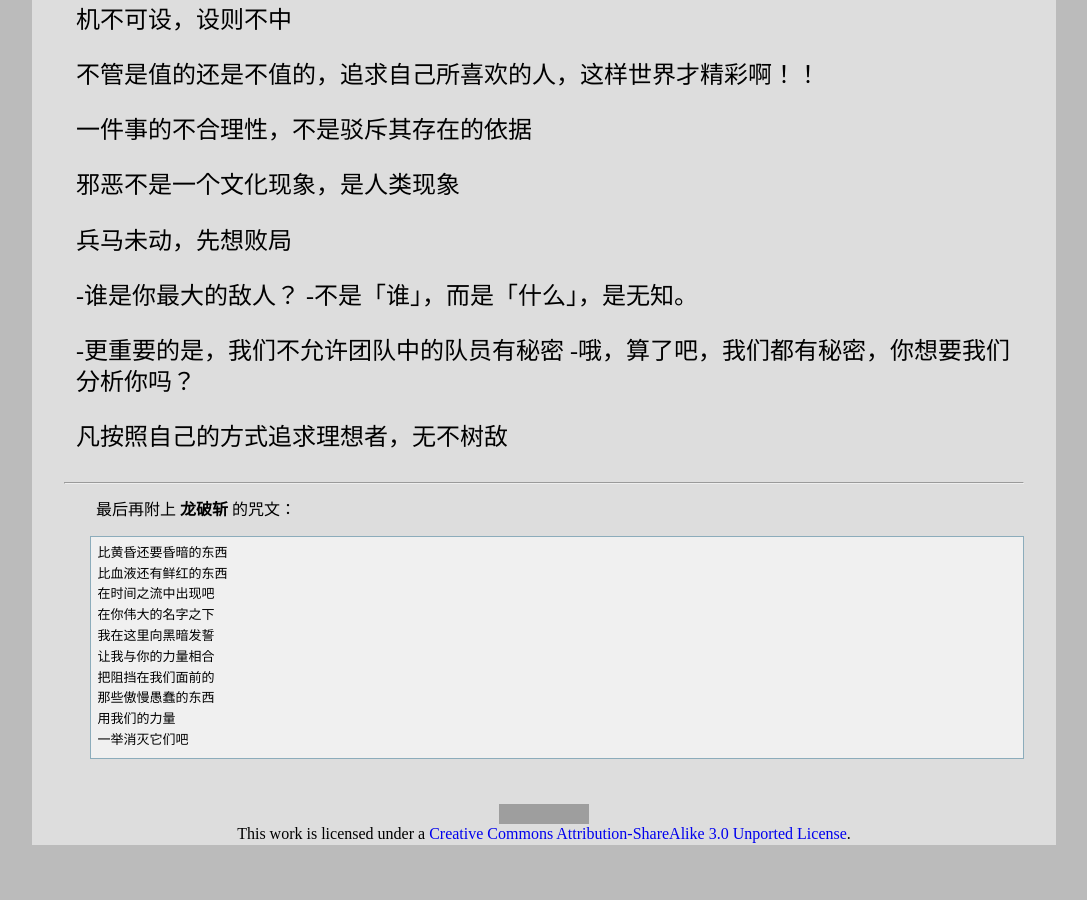
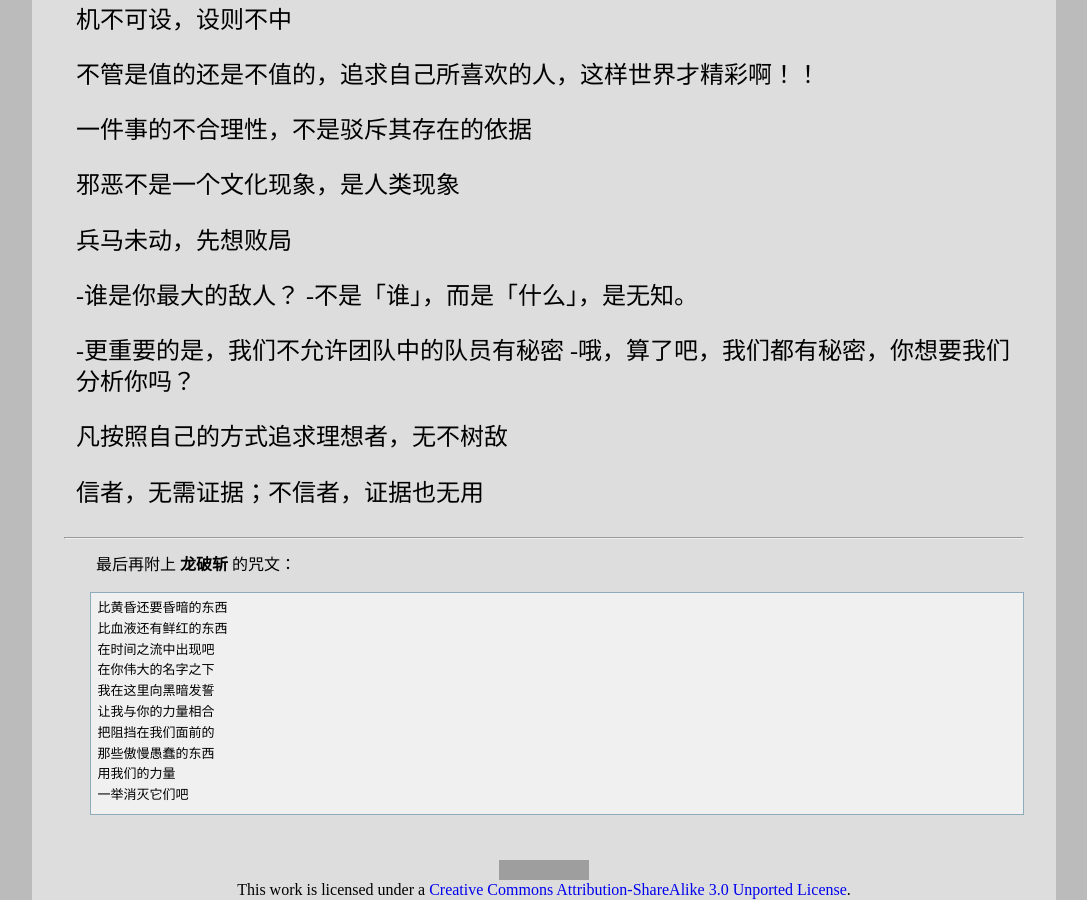
Before and after one commit to leiqin/leiqin.github.io, a Jekyll site: the page built from shoucang/revelation.markdown, in a window 1280 px wide and 900 px high, scrolled down 3125 px. Shown: the whole window, without its empty margins (96-1183 px from the left). Built offline with Jekyll 4.4.1, drawn with Linux system fonts in a browser that asks for light colours; nearby versions of some CDN libraries; comment, search, counter and statistics services are not loaded; before the commit the page ends 3970 px from its top, so only the background shows below that; grey boxes are pictures that could not be loaded.

Commit message:
添加克雷圣经

```diff
--- a/shoucang/revelation.markdown
+++ b/shoucang/revelation.markdown
@@ -178,6 +178,9 @@ title: 克雷圣经
 凡按照自己的方式追求理想者，无不树敌
 :	电视剧 《犯罪心理》 第三季 第12集 00:08
 
+信者，无需证据；不信者，证据也无用
+:	电视剧 《犯罪心理》 第四季 第14集 41:07
+
 * * *
 
 最后再附上 **龙破斩** 的咒文：
```
